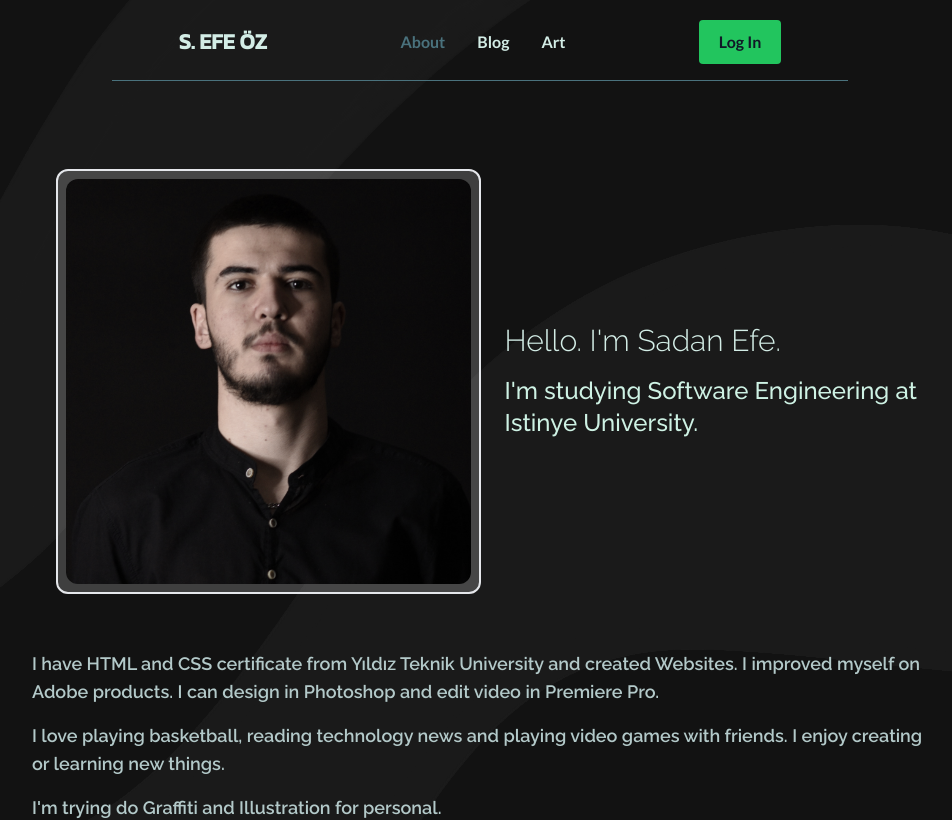
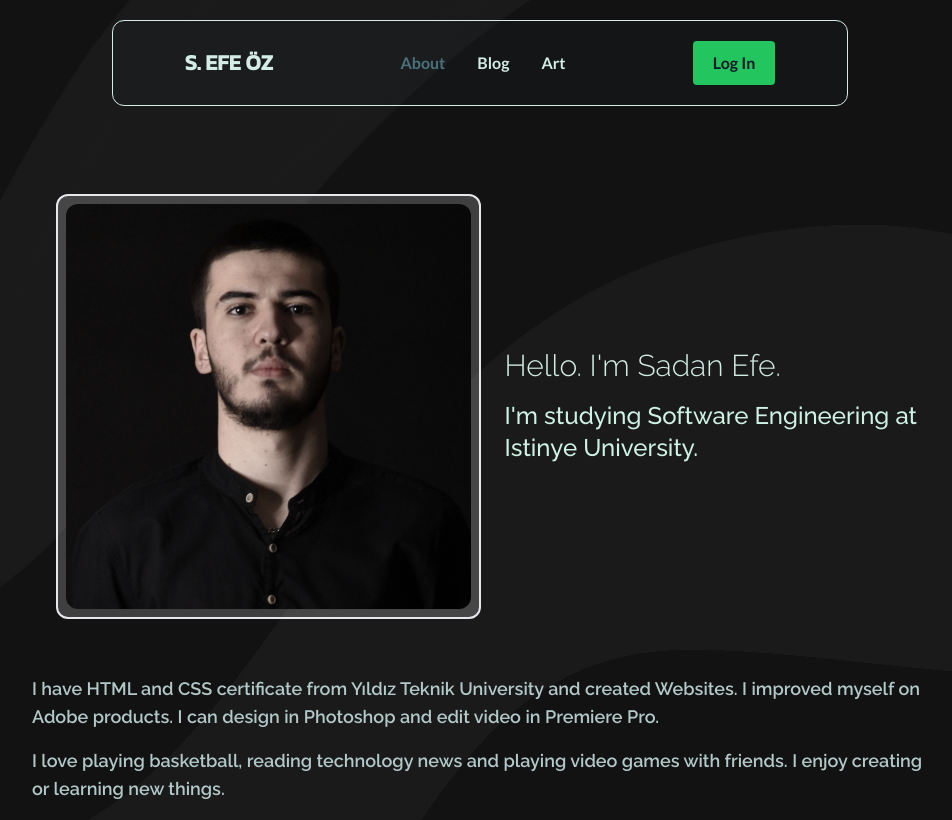
Before and after one commit to sefeoz/blog-next-seo, a Next.js app: page / in a window 1280 px wide. Shown: the top 820 px of the page, without its empty margins (160-1112 px from the left). Built offline with nearby package versions, Linux system fonts and the light colour scheme.

Commit message:
Update header.js

```diff
--- a/components/header.js
+++ b/components/header.js
@@ -8,7 +8,7 @@ export default function Header() {
     return <header className="site-container pb-10 pt-10 lg:pt-5">
 
         <nav>
-            <div className="space-y-6  md:space-y-0 flex flex-col md:flex-row justify-around md:space-x-6 items-center px-3">
+            <div className="space-y-6 bg-dark bg-opacity-20  md:space-y-0 flex flex-col md:flex-row justify-around md:space-x-6 items-center border p-5 rounded-xl border-light-blue">
                 <Link href="/">
                     <a className="kanit uppercase text-light-blue hover:text-dark-blue
                     ease-in-out duration-200 font-bold text-[1.35rem]">s. efe öz</a>
@@ -60,6 +60,5 @@ export default function Header() {
                 </div>
             </div>
         </nav>
-        <hr className="mt-4 border-dark-blue hidden md:block "/>
     </header>
 }
```
